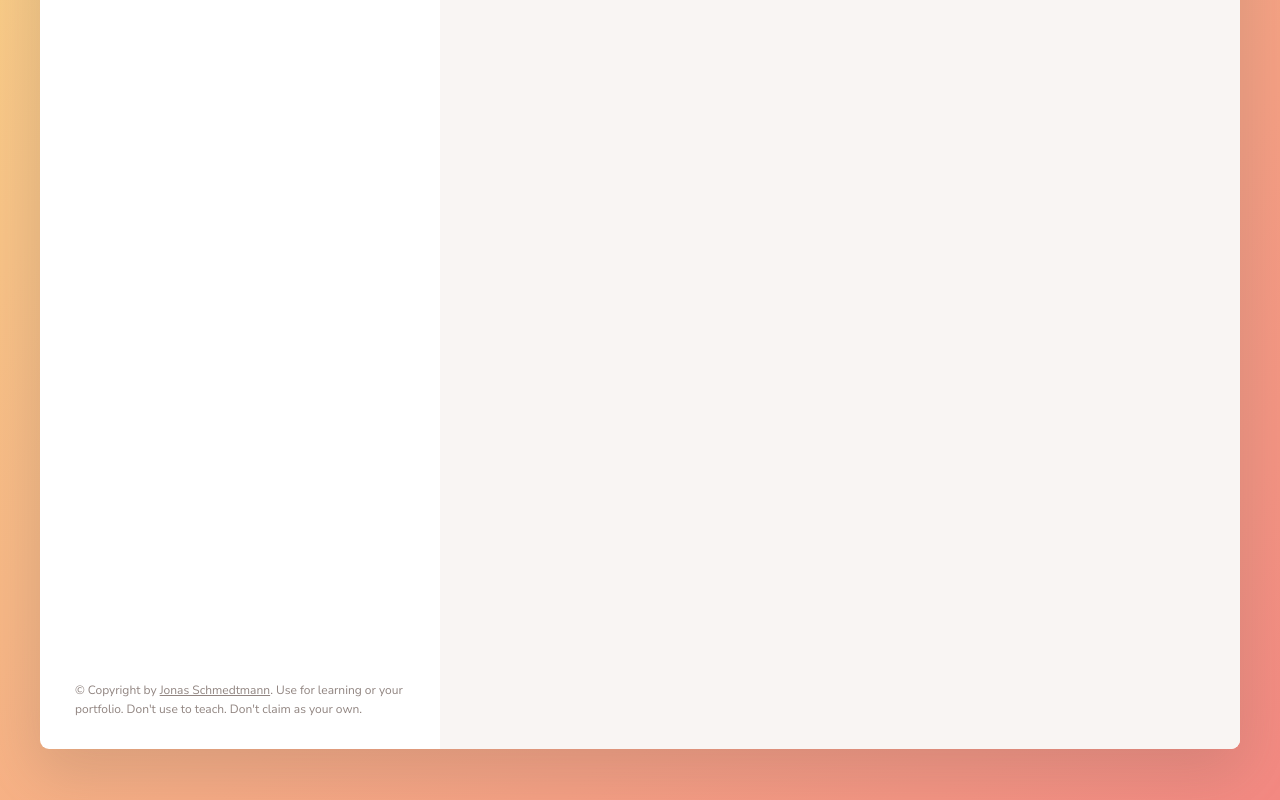
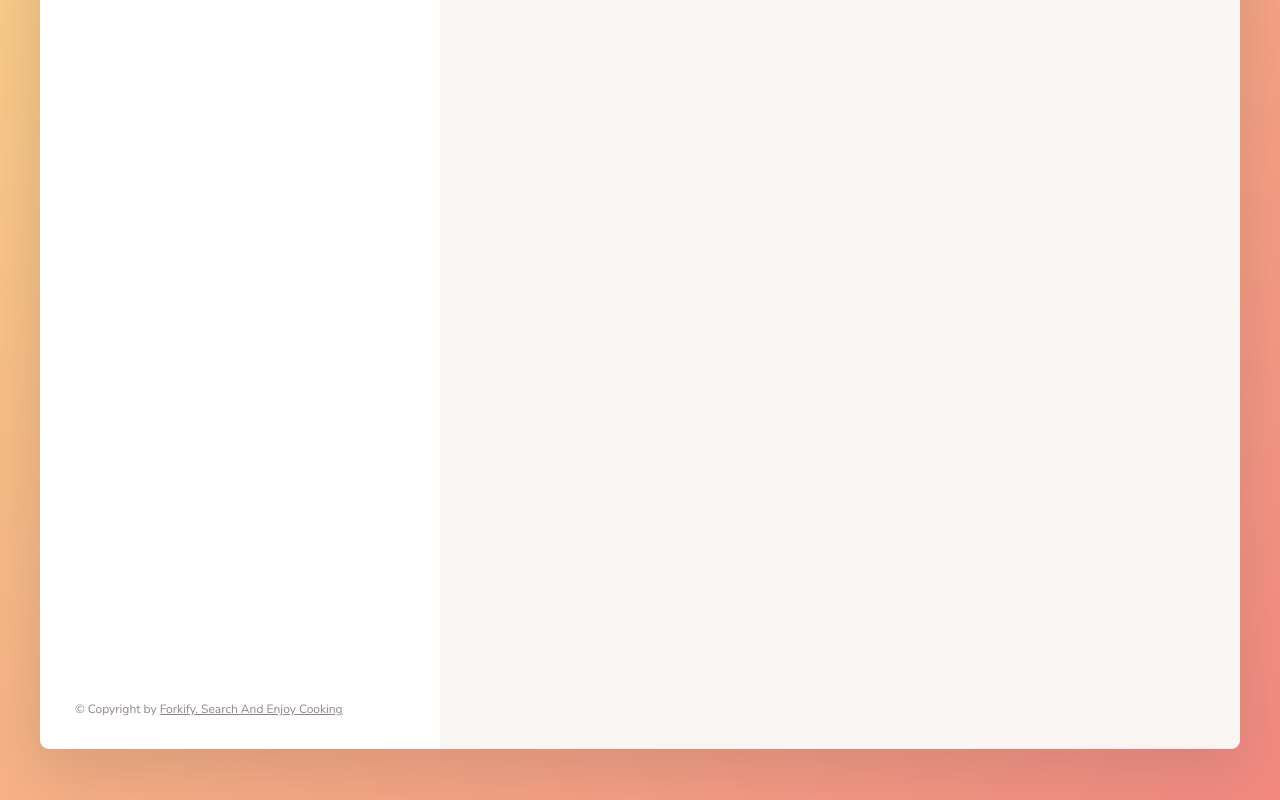
Before and after one commit to rahulsuvarna18/Recipe-book, a website built with Parcel: page index.html in a window 1280 px wide. Shown: the part 472-1272 px from the top of the page. Built offline with nearby package versions, Linux system fonts and the light colour scheme.

Commit message:
changed the footer

```diff
--- a/index.html
+++ b/index.html
@@ -123,13 +123,9 @@
 
         <p class="copyright">
           &copy; Copyright by
-          <a
-            class="twitter-link"
-            target="_blank"
-            href="https://twitter.com/jonasschmedtman"
-            >Jonas Schmedtmann</a
-          >. Use for learning or your portfolio. Don't use to teach. Don't claim
-          as your own.
+          <a class="twitter-link" target="_blank" href="#"
+            >Forkify. Search And Enjoy Cooking</a
+          >
         </p>
       </div>
 
```
Also changed, not shown: dist/index.html, 2 other files.
